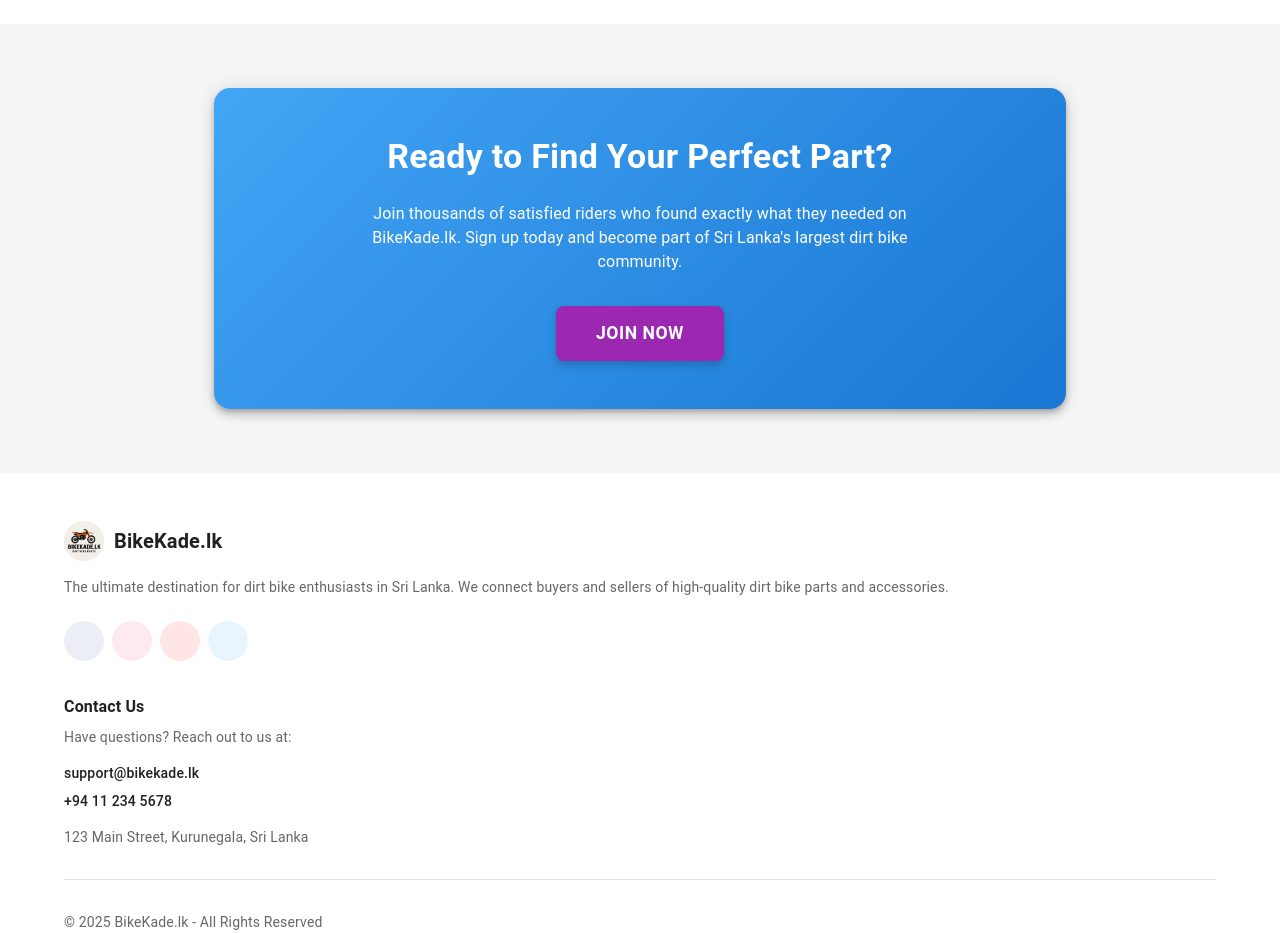
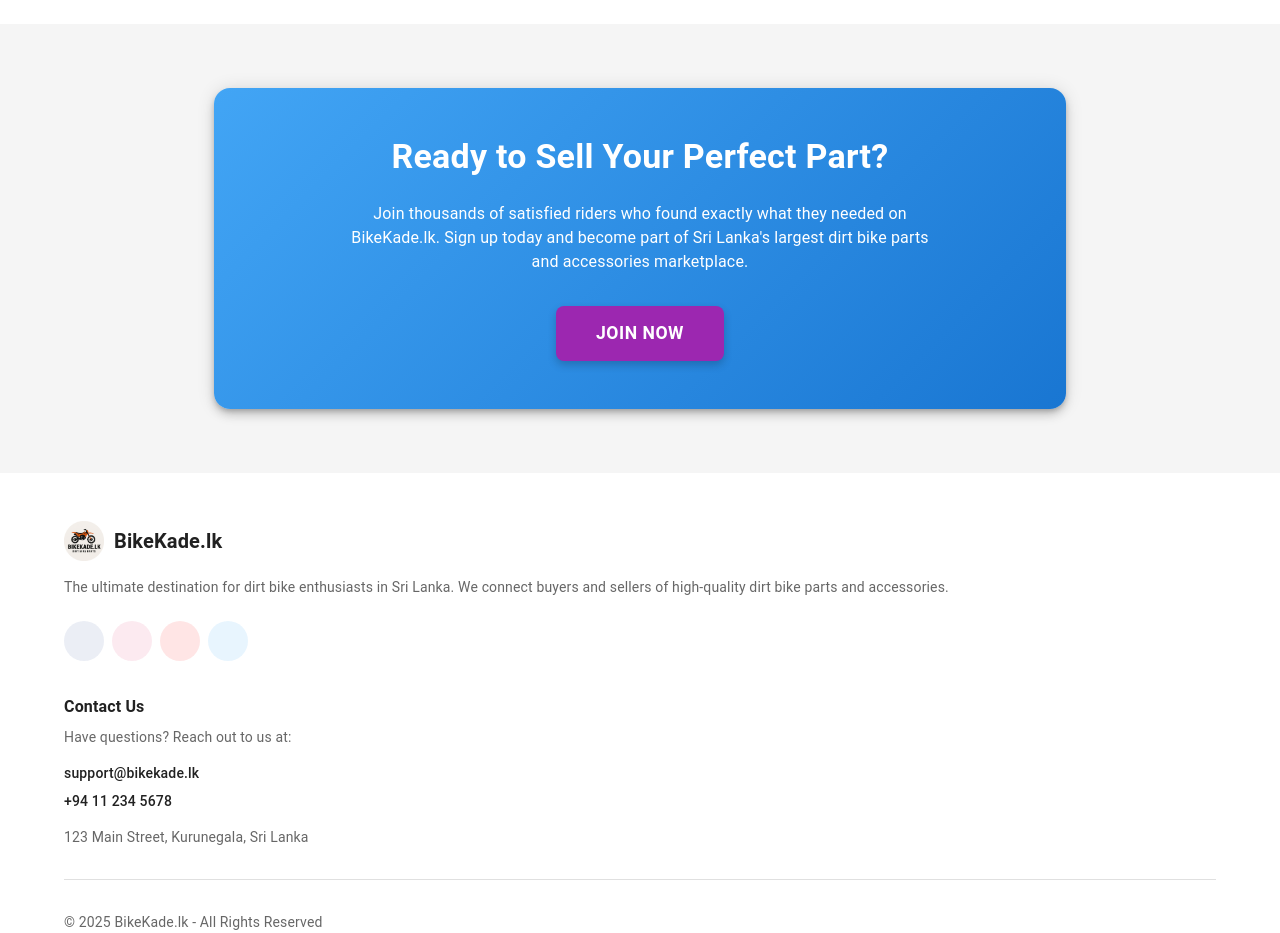
Before and after one commit to BikeKade-lk/Application, a React (Create React App) app in the folder applicationfrontend/: page / in a window 1280 px wide. Shown: the part 1480-2413 px from the top of the page. Built offline with nearby package versions, Linux system fonts and the light colour scheme; some icons are missing.

Commit message:
Update Home.jsx

```diff
--- a/applicationfrontend/src/Pages/Home.jsx
+++ b/applicationfrontend/src/Pages/Home.jsx
@@ -6,12 +6,10 @@
   Container,
   Paper,
   Divider,
-  Grid,
   Card,
   CardContent,
   CardMedia,
   useTheme,
-  useMediaQuery,
   alpha,
 } from "@mui/material";
 import SearchRoundedIcon from "@mui/icons-material/SearchRounded";
@@ -42,7 +40,7 @@
         setCurrentImageIndex(nextImageIndex);
         setNextImageIndex((nextImageIndex + 1) % bgImages.length);
         setIsTransitioning(false);
-      }, 1000); // Match this with the fade duration in CSS
+      }, 1000);
     }, 10000);
 
     return () => clearInterval(intervalId);
@@ -50,7 +48,6 @@
 
   const navigate = useNavigate();
   const theme = useTheme();
-  const isMobile = useMediaQuery(theme.breakpoints.down("sm"));
 
   return (
     <Box sx={{ display: "flex", flexDirection: "column", minHeight: "100vh" }}>
@@ -77,7 +74,7 @@
           }}
         />
 
-        {/* Next image - shown during transition */}
+        {/* Next image */}
         <Box
           sx={{
             backgroundImage: `url(${bgImages[nextImageIndex]})`,
@@ -94,7 +91,7 @@
           }}
         />
 
-        {/* Dark overlay for better text readability */}
+        {/* Dark overlay */}
         <Box
           sx={{
             position: "absolute",
@@ -444,7 +441,7 @@
               component="h2"
               sx={{ mb: 3, fontWeight: 700 }}
             >
-              Ready to Find Your Perfect Part?
+              Ready to Sell Your Perfect Part?
             </Typography>
             <Typography
               variant="body1"
@@ -452,7 +449,7 @@
             >
               Join thousands of satisfied riders who found exactly what they
               needed on BikeKade.lk. Sign up today and become part of Sri
-              Lanka's largest dirt bike community.
+              Lanka's largest dirt bike parts and accessories marketplace.
             </Typography>
             <Button
               variant="contained"
```
